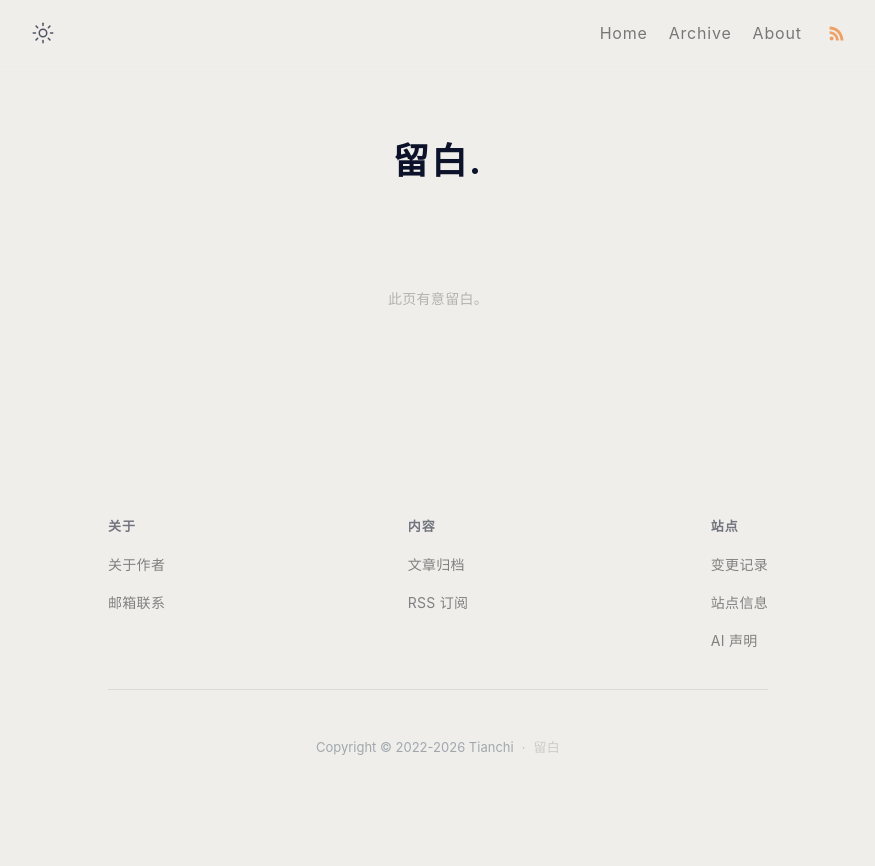
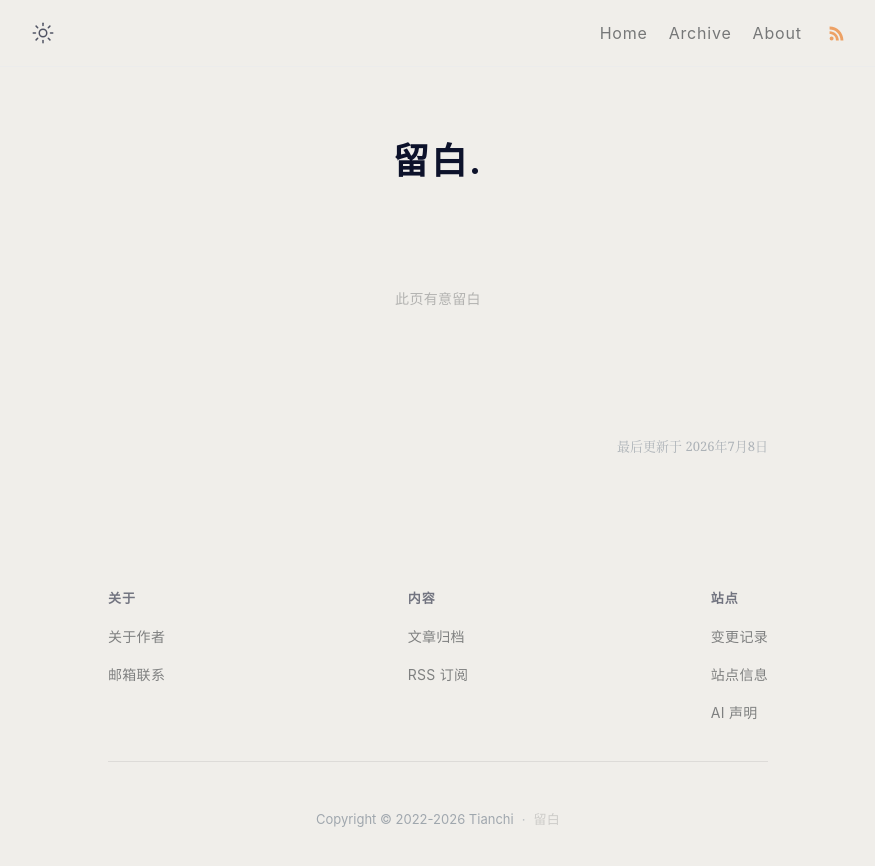
Before and after one commit to gaotianchi/gaotianchi.github.io, a Jekyll site: the page built from _pages/blank.md, in a window 1280 px wide. Shown: the top 866 px of the page, without its empty margins (202-1077 px from the left). Built offline with Jekyll 4.4.1, drawn with Linux system fonts in a browser that asks for light colours.

Commit message:
feat(layout): 页面底部自动显示最后更新时间
- page 模板新增 page-lastmod 区块，读取 lastmod 或 date 字段
- 格式为"最后更新于 YYYY年M月D日"，右对齐衬线灰色
- 移除 about/changelog 页面内手动维护的时间戳
- 深色模式同步

Co-Authored-By: Claude Fable 5 <noreply@anthropic.com>

```diff
--- a/_layouts/page.html
+++ b/_layouts/page.html
@@ -5,3 +5,7 @@ layout: default
   <h1 class="header-title center" itemprop="headline">{{ page.title | escape }}.</h1>
 </header>
 {% include anchor_headings.html html=content anchorClass="anchor-head" anchorBody="#" beforeHeading=true h_min=4 h_max=4 %}
+{%- assign displayed_time = page.lastmod | default: page.date -%}
+{%- if displayed_time -%}
+<div class="page-lastmod">最后更新于 {{ displayed_time | date: "%Y年%-m月%-d日" }}</div>
+{%- endif -%}
--- a/_pages/blank.md
+++ b/_pages/blank.md
@@ -62,5 +62,5 @@ lastmod: 2026-07-08T23:40:54+08:00
 </style>
 
 <div class="blank-content">
-  <p>此页有意留白。</p>
+  <p>此页有意留白</p>
 </div>
--- a/_sass/klise/_dark.scss
+++ b/_sass/klise/_dark.scss
@@ -60,6 +60,11 @@ body[data-theme="dark"] {
         color: inherit;
       }
     }
+  }
+
+  // Page last-modified
+  .page-lastmod {
+    color: $dark-gray;
   }
 
   // Changelog table
--- a/_sass/klise/_post.scss
+++ b/_sass/klise/_post.scss
@@ -283,6 +283,21 @@
       outline: 1px solid;
       outline-offset: 2px;
     }
+  }
+}
+
+// Page last-modified timestamp
+.page-lastmod {
+  margin-top: 3rem;
+  font-family: $serif-family;
+  font-size: 0.8125rem;
+  color: $gray;
+  opacity: 0.5;
+  text-align: right;
+
+  @include media-query($on-mobile) {
+    margin-top: 2rem;
+    text-align: left;
   }
 }
 
```
Also changed, not shown: _pages/about.md (+0 -2 lines), _pages/changelog.md (+0 -2 lines).
